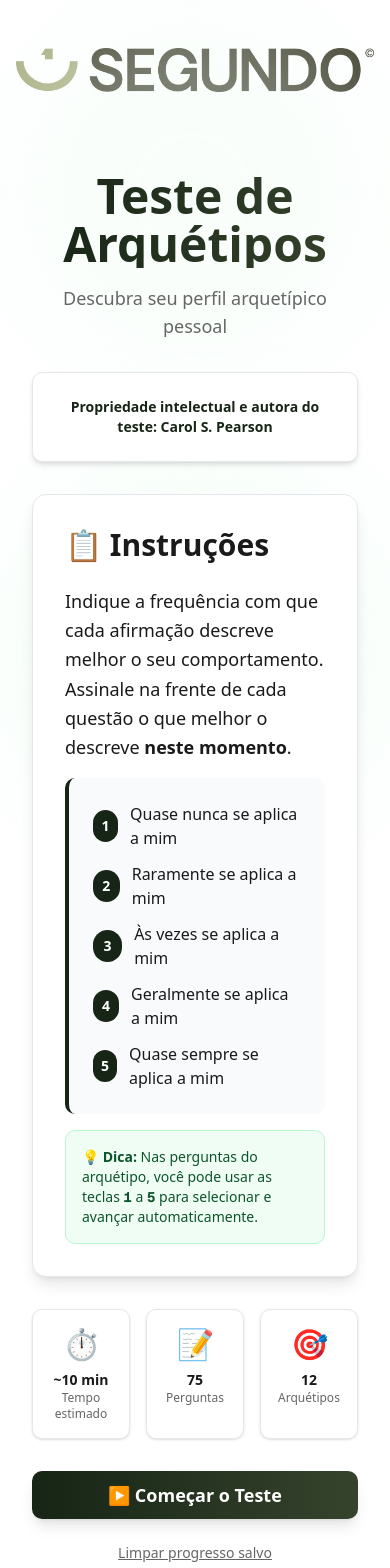
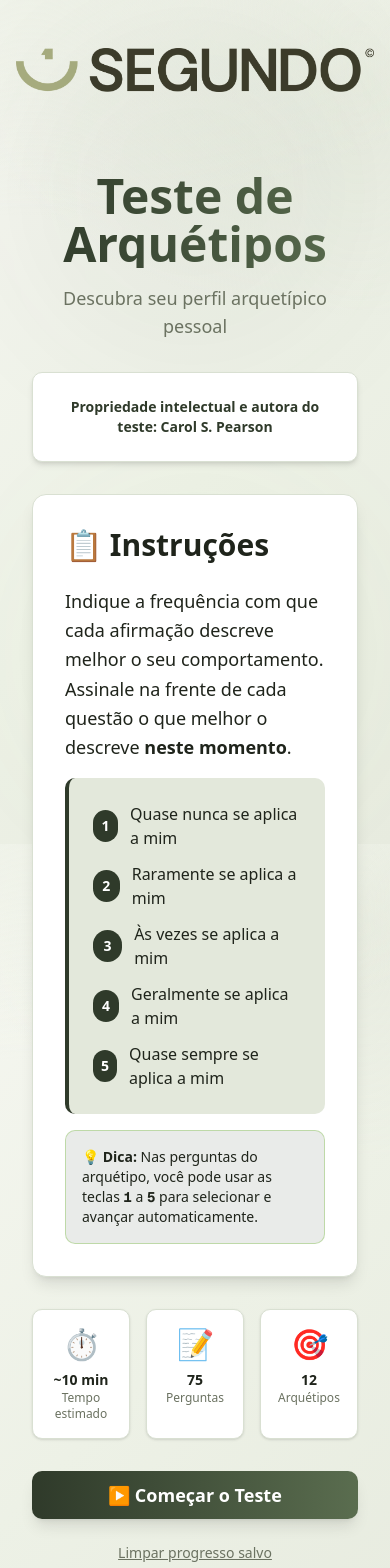
Before and after one commit to gabrielagenciasegundo/arquetipos, a Next.js app: page / in a window 390 px wide. Shown: the top 1568 px of the page. Built offline with nearby package versions, Linux system fonts and the light colour scheme.

Commit message:
identidade visual alterada

```diff
--- a/app/globals.css
+++ b/app/globals.css
@@ -48,71 +48,74 @@
 
 :root {
   --radius: 0.625rem;
-  --background: #ffffff;
-  --foreground: #1a1a1a;
-  --card: #f8f8f8;
-  --card-foreground: #172516;
+  --background: #f6f7f1;
+  --background-2: #edf1e6;
+  --background-3: #e7ebdf;
+  --foreground: #1f241b;
+  --card: #ffffff;
+  --card-foreground: #1f241b;
   --popover: #ffffff;
-  --popover-foreground: #172516;
-  --primary: #172516;
+  --popover-foreground: #1f241b;
+  --primary: #2f3a2a;
   --primary-foreground: #ffffff;
-  --secondary: #36432c;
+  --secondary: #5a6d4f;
   --secondary-foreground: #ffffff;
-  --muted: #e8ebe6;
-  --muted-foreground: #666666;
-  --accent: #36432c;
-  --accent-foreground: #ffffff;
+  --muted: #e3e8db;
+  --muted-foreground: #6b7261;
+  --accent: #7fbf4a;
+  --accent-foreground: #0f130b;
   --destructive: #dc2626;
-  --border: #e5e7eb;
-  --input: #f3f4f6;
-  --ring: #172516;
-  --chart-1: #36432c;
-  --chart-2: #4a5e40;
-  --chart-3: #5e7852;
-  --chart-4: #72926a;
-  --chart-5: #86a878;
-  --sidebar: #f8f8f8;
-  --sidebar-foreground: #172516;
-  --sidebar-primary: #172516;
+  --border: #d9e0d2;
+  --input: #edf1e6;
+  --ring: #7fbf4a;
+  --chart-1: #5a6d4f;
+  --chart-2: #6f845f;
+  --chart-3: #859a70;
+  --chart-4: #9bb081;
+  --chart-5: #b2c892;
+  --sidebar: #ffffff;
+  --sidebar-foreground: #1f241b;
+  --sidebar-primary: #2f3a2a;
   --sidebar-primary-foreground: #ffffff;
-  --sidebar-accent: #36432c;
+  --sidebar-accent: #5a6d4f;
   --sidebar-accent-foreground: #ffffff;
-  --sidebar-border: #e5e7eb;
-  --sidebar-ring: #172516;
+  --sidebar-border: #d9e0d2;
+  --sidebar-ring: #7fbf4a;
 }
 
 .dark {
-  --background: #0d0d0d;
-  --foreground: #f5f5f5;
-  --card: #1a1a1a;
-  --card-foreground: #f5f5f5;
-  --popover: #1a1a1a;
-  --popover-foreground: #f5f5f5;
-  --primary: #36432c;
-  --primary-foreground: #ffffff;
-  --secondary: #4a5e40;
+  --background: #262b1f;
+  --background-2: #2f3525;
+  --background-3: #1f231a;
+  --foreground: #f5f7f0;
+  --card: #313826;
+  --card-foreground: #f5f7f0;
+  --popover: #313826;
+  --popover-foreground: #f5f7f0;
+  --muted: #3a412d;
+  --muted-foreground: #c7d0be;
+  --border: #474f3a;
+  --input: #3a412d;
+  --primary: #9fd07a;
+  --primary-foreground: #1b1f15;
+  --secondary: #6f8a57;
   --secondary-foreground: #ffffff;
-  --muted: #2a2a2a;
-  --muted-foreground: #a0a0a0;
-  --accent: #5e7852;
-  --accent-foreground: #ffffff;
-  --destructive: #ef4444;
-  --border: #2a2a2a;
-  --input: #262626;
-  --ring: #5e7852;
-  --chart-1: #5e7852;
-  --chart-2: #72926a;
-  --chart-3: #86a878;
-  --chart-4: #9abf8a;
-  --chart-5: #aecc9c;
-  --sidebar: #1a1a1a;
-  --sidebar-foreground: #f5f5f5;
-  --sidebar-primary: #36432c;
-  --sidebar-primary-foreground: #ffffff;
-  --sidebar-accent: #5e7852;
-  --sidebar-accent-foreground: #ffffff;
-  --sidebar-border: #2a2a2a;
-  --sidebar-ring: #5e7852;
+  --accent: #bfe86e;
+  --accent-foreground: #1a1f13;
+  --ring: #bfe86e;
+  --chart-1: #9fd07a;
+  --chart-2: #8fc06b;
+  --chart-3: #7fb05c;
+  --chart-4: #6f8a57;
+  --chart-5: #5a6d4f;
+  --sidebar: #2b3223;
+  --sidebar-foreground: #f5f7f0;
+  --sidebar-primary: #9fd07a;
+  --sidebar-primary-foreground: #1b1f15;
+  --sidebar-accent: #3a412d;
+  --sidebar-accent-foreground: #f5f7f0;
+  --sidebar-border: #474f3a;
+  --sidebar-ring: #bfe86e;
 }
 
 @layer base {
@@ -121,5 +124,11 @@
   }
   body {
     @apply bg-background text-foreground;
+    background-color: var(--background);
+    background-image:
+      radial-gradient(900px 500px at 8% -10%, var(--background-2) 0%, transparent 60%),
+      radial-gradient(700px 420px at 92% 10%, var(--background-3) 0%, transparent 55%),
+      linear-gradient(135deg, var(--background) 0%, var(--background-2) 55%, var(--background-3) 100%);
+    background-attachment: fixed;
   }
 }
--- a/app/page.tsx
+++ b/app/page.tsx
@@ -2,7 +2,7 @@ import FirstPage from "@/components/FirstPage";
 import Image from "next/image";
 export default function Home() {
   return (
-    <div className="min-h-screen w-full bg-background dark:bg-slate-950 text-foreground dark:text-slate-100 flex flex-col justify-center items-center py-12 px-4">
+    <div className="min-h-screen w-full bg-transparent text-foreground flex flex-col justify-center items-center py-12 px-4">
       <Image className="pb-8 md:top-8" src='/agencia-segundo_cut.png' width={500} height={500} alt='Logo' />
       <FirstPage />
     </div>
--- a/components/InstructionsScreen.tsx
+++ b/components/InstructionsScreen.tsx
@@ -1,7 +1,7 @@
 "use client";
 
 import React from "react";
-import { Button } from "@/components/ui/button"; // ajuste o path se necessário
+import { Button } from "@/components/ui/button"; // ajuste o path se necessÃ¡rio
 import Image from "next/image";
 type Props = {
     onStart: () => void;
@@ -10,47 +10,47 @@ type Props = {
 
 export default function InstructionsScreen({ onStart, onClearSaved }: Props) {
     return (
-        <div className="min-h-screen w-full bg-background dark:bg-slate-950 text-foreground dark:text-slate-100 flex flex-col justify-center items-center gap-8 px-4 py-12">
+        <div className="min-h-screen w-full bg-transparent text-foreground flex flex-col justify-center items-center gap-8 px-4 py-12">
             {/* Gradient Background */}
             <div className="absolute inset-0 overflow-hidden pointer-events-none">
-                <div className="absolute top-0 left-0 w-96 h-96 bg-green-50 dark:bg-green-950/20 rounded-full blur-3xl opacity-40" />
-                <div className="absolute bottom-0 right-0 w-96 h-96 bg-green-100 dark:bg-green-900/10 rounded-full blur-3xl opacity-30" />
+                <div className="absolute top-0 left-0 w-96 h-96 bg-primary/10 rounded-full blur-3xl opacity-40" />
+                <div className="absolute bottom-0 right-0 w-96 h-96 bg-accent/10 rounded-full blur-3xl opacity-30" />
             </div>
 
             <div className="relative z-10 max-w-2xl w-full space-y-8">
-                {/* Logo/Título Principal */}
+                {/* Logo/TÃ­tulo Principal */}
                 <div className="flex flex-col items-center text-center space-y-4">
-                    {/* <h1 className="text-5xl md:text-6xl font-bold bg-linear-to-r from-[#172516] to-[#36432c] dark:from-green-300 dark:to-green-100 bg-clip-text text-transparent">
+                    {/* <h1 className="text-5xl md:text-6xl font-bold bg-gradient-to-r from-primary to-secondary bg-clip-text text-transparent">
                             Agencia Segundo
                         </h1> */}
 
 
-                    <h2 className="text-5xl md:text-3xl font-bold bg-linear-to-r from-[#172516] to-[#36432c] dark:from-green-300 dark:to-green-100 bg-clip-text text-transparent">
+                    <h2 className="text-5xl md:text-3xl font-bold bg-gradient-to-r from-primary to-secondary bg-clip-text text-transparent">
                         Teste de Arquétipos
                     </h2>
                     <p className="text-lg text-muted-foreground">Descubra seu perfil arquetípico pessoal</p>
                 </div>
 
-                {/* Créditos */}
-                <div className="bg-white dark:bg-slate-900 rounded-lg p-6 border border-border dark:border-slate-700 shadow-md">
-                    <p className="text-center text-sm font-semibold text-[#172516] dark:text-green-400">
+                {/* CrÃ©ditos */}
+                <div className="bg-card rounded-lg p-6 border border-border shadow-md">
+                    <p className="text-center text-sm font-semibold text-primary">
                         Propriedade intelectual e autora do teste:{" "}
                         <span className="font-bold">Carol S. Pearson</span>
                     </p>
                 </div>
 
-                {/* Instruções */}
-                <div className="bg-white dark:bg-slate-900 rounded-xl shadow-lg p-8 border border-border dark:border-slate-700 space-y-6">
-                    <h2 className="text-3xl font-bold text-foreground dark:text-slate-100">📋 Instruções</h2>
+                {/* InstruÃ§Ãµes */}
+                <div className="bg-card rounded-xl shadow-lg p-8 border border-border space-y-6">
+                    <h2 className="text-3xl font-bold text-foreground">📋 Instruções</h2>
 
                     <div className="space-y-4">
-                        <p className="text-lg leading-relaxed text-foreground dark:text-slate-300">
+                        <p className="text-lg leading-relaxed text-foreground">
                             Indique a frequência com que cada afirmação descreve melhor o seu comportamento.
                             Assinale na frente de cada questão o que melhor o descreve{" "}
                             <span className="font-semibold">neste momento</span>.
                         </p>
 
-                        <div className="bg-slate-50 dark:bg-slate-800/50 rounded-lg p-6 space-y-3 border-l-4 border-[#172516] dark:border-green-400">
+                        <div className="bg-muted rounded-lg p-6 space-y-3 border-l-4 border-primary">
                             {[
                                 ["1", "Quase nunca se aplica a mim", "#172516"],
                                 ["2", "Raramente se aplica a mim", "#36432c"],
@@ -58,8 +58,8 @@ export default function InstructionsScreen({ onStart, onClearSaved }: Props) {
                                 ["4", "Geralmente se aplica a mim", "#5e7852"],
                                 ["5", "Quase sempre se aplica a mim", "#72926a"],
                             ].map(([n, txt, _c]) => (
-                                <p key={n} className="flex items-center gap-3 text-foreground dark:text-slate-200">
-                                    <span className="inline-flex items-center justify-center w-8 h-8 rounded-full bg-[#172516] text-white font-bold text-sm">
+                                <p key={n} className="flex items-center gap-3 text-foreground">
+                                    <span className="inline-flex items-center justify-center w-8 h-8 rounded-full bg-primary text-primary-foreground font-bold text-sm">
                                         {n}
                                     </span>
                                     <span>{txt}</span>
@@ -67,8 +67,8 @@ export default function InstructionsScreen({ onStart, onClearSaved }: Props) {
                             ))}
                         </div>
 
-                        <div className="bg-green-50 dark:bg-green-950/20 rounded-lg p-4 border border-green-200 dark:border-green-900/50">
-                            <p className="text-sm text-green-900 dark:text-green-100">
+                        <div className="bg-primary/10 rounded-lg p-4 border border-accent/40">
+                            <p className="text-sm text-foreground">
                                 <span className="font-bold">💡 Dica:</span> Nas perguntas do arquétipo, você pode usar as teclas{" "}
                                 <span className="font-mono font-bold">1</span> a{" "}
                                 <span className="font-mono font-bold">5</span> para selecionar e avançar automaticamente.
@@ -77,30 +77,30 @@ export default function InstructionsScreen({ onStart, onClearSaved }: Props) {
                     </div>
                 </div>
 
-                {/* Informações sobre o teste */}
+                {/* InformaÃ§Ãµes sobre o teste */}
                 <div className="grid grid-cols-3 gap-4 md:gap-6">
-                    <div className="bg-white dark:bg-slate-900 rounded-lg p-4 text-center border border-border dark:border-slate-700 shadow-sm">
+                    <div className="bg-card rounded-lg p-4 text-center border border-border shadow-sm">
                         <div className="text-3xl mb-2">⏱️</div>
-                        <p className="text-sm font-semibold text-foreground dark:text-slate-100">~10 min</p>
+                        <p className="text-sm font-semibold text-foreground">~10 min</p>
                         <p className="text-xs text-muted-foreground">Tempo estimado</p>
                     </div>
-                    <div className="bg-white dark:bg-slate-900 rounded-lg p-4 text-center border border-border dark:border-slate-700 shadow-sm">
+                    <div className="bg-card rounded-lg p-4 text-center border border-border shadow-sm">
                         <div className="text-3xl mb-2">📝</div>
-                        <p className="text-sm font-semibold text-foreground dark:text-slate-100">75</p>
+                        <p className="text-sm font-semibold text-foreground">75</p>
                         <p className="text-xs text-muted-foreground">Perguntas</p>
                     </div>
-                    <div className="bg-white dark:bg-slate-900 rounded-lg p-4 text-center border border-border dark:border-slate-700 shadow-sm">
+                    <div className="bg-card rounded-lg p-4 text-center border border-border shadow-sm">
                         <div className="text-3xl mb-2">🎯</div>
-                        <p className="text-sm font-semibold text-foreground dark:text-slate-100">12</p>
+                        <p className="text-sm font-semibold text-foreground">12</p>
                         <p className="text-xs text-muted-foreground">Arquétipos</p>
                     </div>
                 </div>
 
-                {/* Botões */}
+                {/* BotÃµes */}
                 <div className="flex flex-col gap-4">
                     <Button
                         onClick={onStart}
-                        className="w-full bg-gradient-to-r from-[#172516] to-[#36432c] hover:from-[#0f1812] hover:to-[#2a3220] text-white font-bold py-6 text-lg rounded-lg shadow-lg hover:shadow-xl transition duration-300 cursor-pointer border-0"
+                        className="w-full bg-gradient-to-r from-primary to-secondary hover:from-primary hover:to-accent text-primary-foreground font-bold py-6 text-lg rounded-lg shadow-lg hover:shadow-xl transition duration-300 cursor-pointer border-0"
                     >
                         ▶️ Começar o Teste
                     </Button>
@@ -108,7 +108,7 @@ export default function InstructionsScreen({ onStart, onClearSaved }: Props) {
                     <button
                         type="button"
                         onClick={onClearSaved}
-                        className="w-full text-sm text-muted-foreground hover:text-foreground dark:hover:text-slate-300 underline py-2 transition"
+                        className="w-full text-sm text-muted-foreground hover:text-foreground  underline py-2 transition"
                     >
                         Limpar progresso salvo
                     </button>
--- a/components/NavigationButtons.tsx
+++ b/components/NavigationButtons.tsx
@@ -7,7 +7,7 @@ type Props = {
   isTransitioning: boolean;
   isLastQuestion: boolean;
   answered: boolean;
-  currentIndex: number; // 👈 novo
+  currentIndex: number; // ðŸ‘ˆ novo
   onPrevious: () => void;
   onNext: () => void;
 };
@@ -26,7 +26,7 @@ export default function NavigationButtons({
       <Button
         onClick={onPrevious}
         disabled={isTransitioning}
-        className="flex-1 bg-slate-200 dark:bg-slate-800 text-foreground dark:text-slate-100 hover:bg-slate-300 dark:hover:bg-slate-700 disabled:opacity-50 disabled:cursor-not-allowed font-semibold py-3 rounded-lg transition border border-border dark:border-slate-600"
+        className="flex-1 bg-muted text-foreground hover:bg-muted/80 disabled:opacity-50 disabled:cursor-not-allowed font-semibold py-3 rounded-lg transition border border-border"
       >
         {currentIndex === 0 ? "← Voltar ao início" : "← Anterior"}
       </Button>
@@ -35,7 +35,7 @@ export default function NavigationButtons({
       <Button
         onClick={onNext}
         disabled={!answered || isTransitioning}
-        className="flex-1 bg-gradient-to-r from-[#172516] to-[#36432c] hover:from-[#0f1812] hover:to-[#2a3220] disabled:opacity-50 disabled:cursor-not-allowed text-white font-semibold py-3 rounded-lg shadow-lg hover:shadow-xl transition border-0"
+        className="flex-1 bg-gradient-to-r from-primary to-secondary hover:from-primary hover:to-accent disabled:opacity-50 disabled:cursor-not-allowed text-primary-foreground font-semibold py-3 rounded-lg shadow-lg hover:shadow-xl transition border-0"
       >
         {isLastQuestion ? "✅ Finalizar" : "Próximo →"}
       </Button>
--- a/components/QuestionScreen.tsx
+++ b/components/QuestionScreen.tsx
@@ -54,8 +54,8 @@ export default function QuestionScreen({
     return (
         <div className="flex w-full justify-center items-center">
             <div className="absolute inset-0 overflow-hidden pointer-events-none">
-                <div className="absolute top-0 left-0 w-96 h-96 bg-green-50 dark:bg-green-950/20 rounded-full blur-3xl opacity-40" />
-                <div className="absolute bottom-0 right-0 w-96 h-96 bg-green-100 dark:bg-green-900/10 rounded-full blur-3xl opacity-30" />
+                <div className="absolute top-0 left-0 w-96 h-96 bg-primary/10 rounded-full blur-3xl opacity-40" />
+                <div className="absolute bottom-0 right-0 w-96 h-96 bg-accent/10 rounded-full blur-3xl opacity-30" />
             </div>
 
             <div className="relative z-10 w-full md:w-1/2 lg:w-1/3 max-w-2xl">
```
Also changed, not shown: components/ProgressHeader.tsx (+4 -4 lines), components/QuestionCard.tsx (+16 -16 lines), components/ResultScreen.tsx (+76 -78 lines), public/identidade.png (added).
